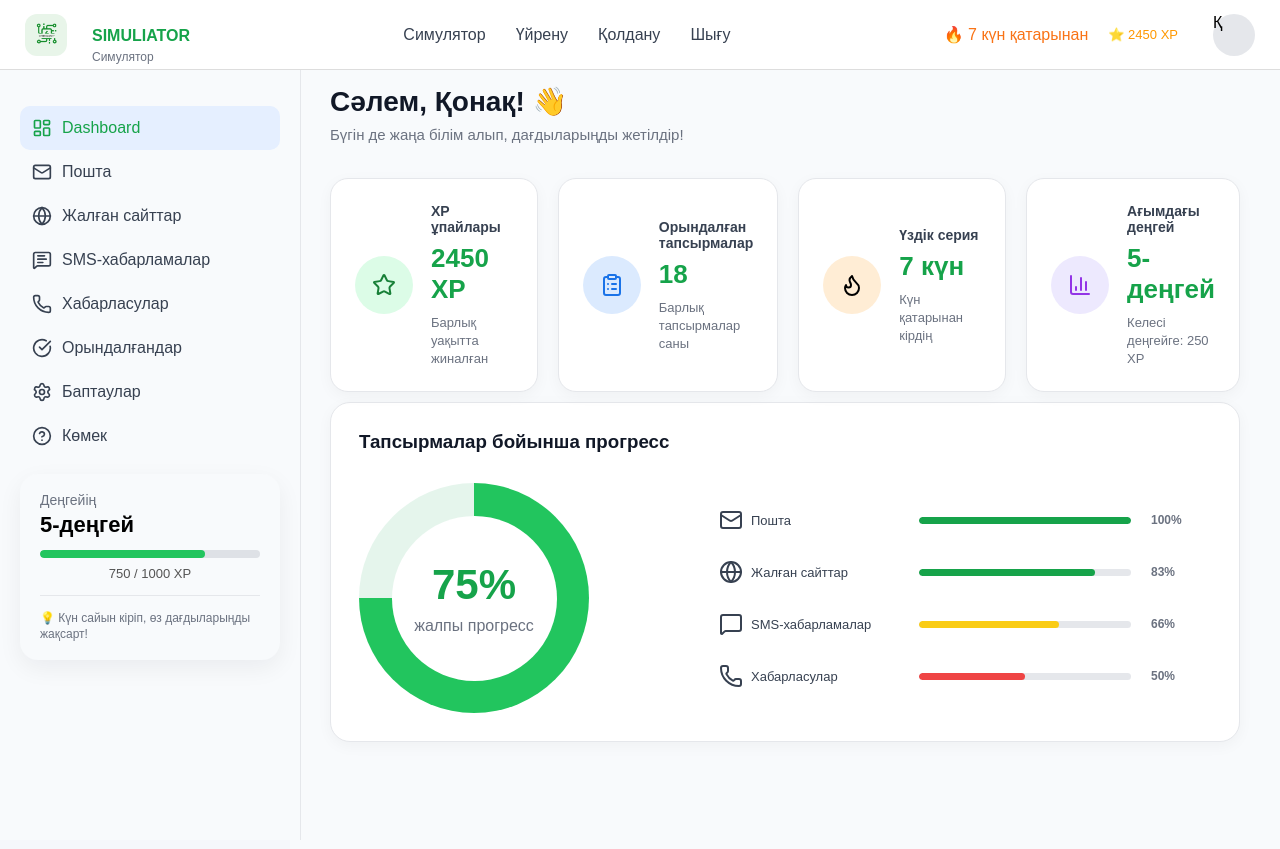
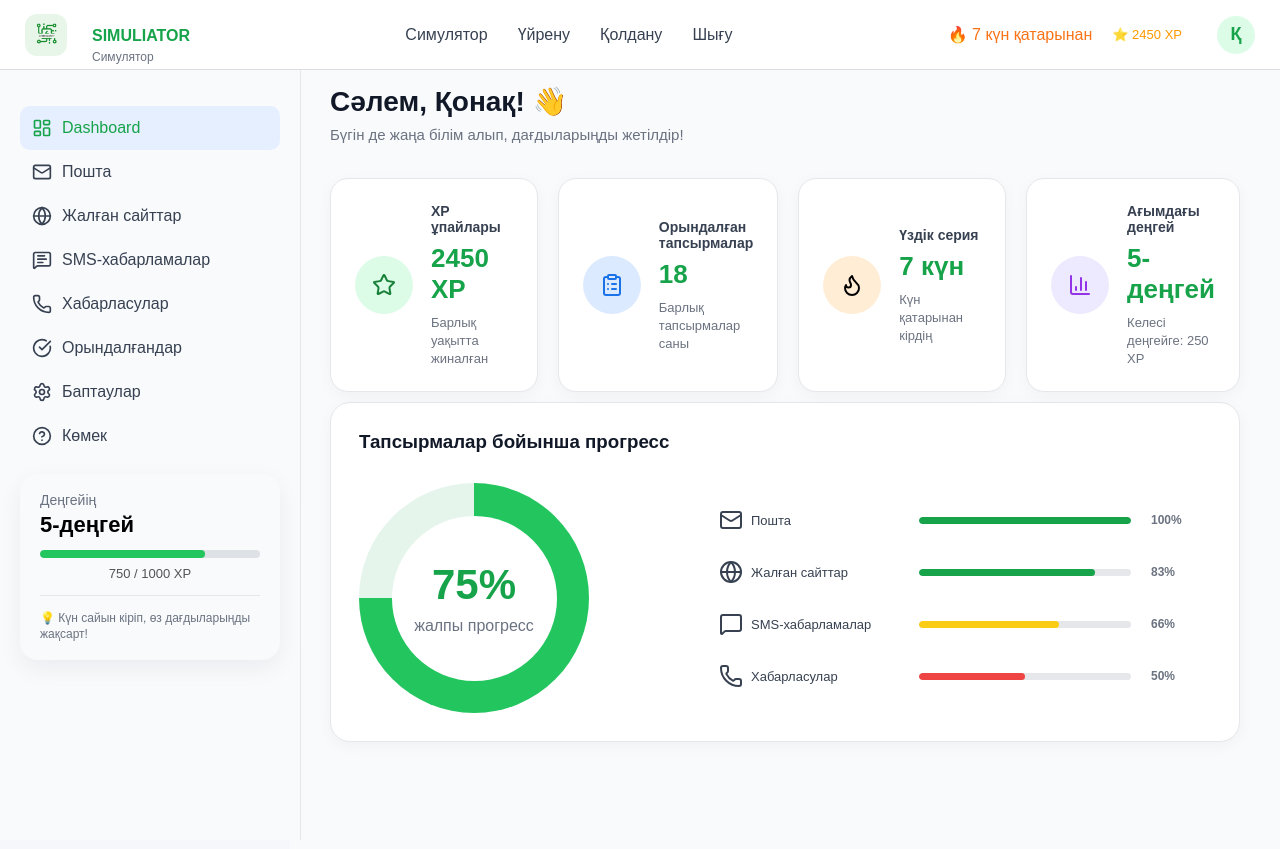
Before and after one commit to IrradaZholman/fishing_simuliatory, a Flask app: page /SIMULIATOR in a window 1280 px wide. Shown: the top 849 px of the page. Run offline with Flask 3, Linux system fonts and the light colour scheme; some libraries are stand-ins or nearby versions.

Commit message:
Update simuliator_design.css

```diff
--- a/static/simuliator_design.css
+++ b/static/simuliator_design.css
@@ -3222,3 +3222,15 @@ select {
   background-size: cover;
   background-position: center;
 }
+.header-avatar {
+  width: 38px;
+  height: 38px;
+  border-radius: 50%;
+  background: #dcfce7;
+  color: #16a34a;
+  display: flex;
+  align-items: center;
+  justify-content: center;
+  font-weight: 700;
+  font-size: 18px;
+}
```
